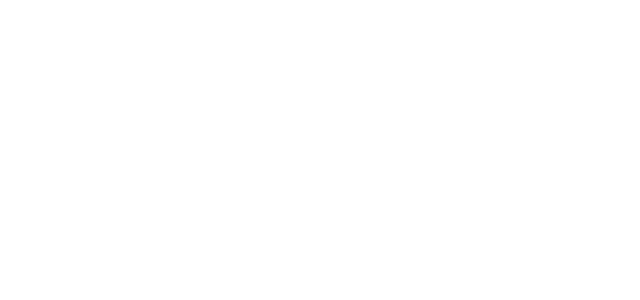
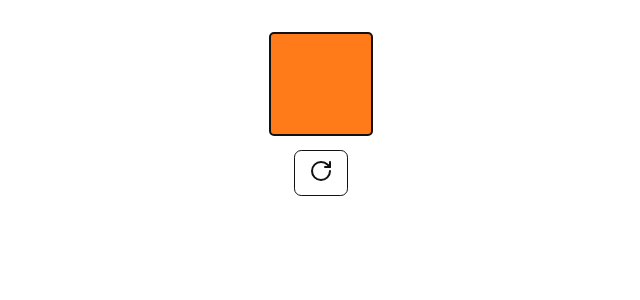
Before and after one commit to JonusClapshaw/React-Animation-Demo, a React (Vite) app: page / in a window 1280 px wide. Shown: the top 300 px of the page, without its empty margins (623-1263 px from the left). Built offline with nearby package versions, Linux system fonts and the light colour scheme.

Commit message:
Basic set for showcase

```diff
--- a/package.json
+++ b/package.json
@@ -10,7 +10,11 @@
     "preview": "vite preview"
   },
   "dependencies": {
+    "framer-motion": "^12.40.0",
+    "lucide-react": "^1.3.0",
+    "motion": "^12.40.0",
     "react": "^19.2.6",
+    "react-code-blocks": "^0.1.6",
     "react-dom": "^19.2.6"
   },
   "devDependencies": {
--- a/src/App.jsx
+++ b/src/App.jsx
@@ -1,11 +1,16 @@
 import { useState } from 'react'
+import { motion } from "motion/react"
+
+import Header from './components/Header'
+import Box from './components/Simple-Box-Roll'
+
 import './App.css'
 
 function App() {
 
   return (
     <>
-
+      <Box />
     </>
   )
 }
--- /dev/null
+++ b/src/components/Header.jsx
@@ -0,0 +1,10 @@
+export default function Header() {
+    return (
+        <div className="Header-Container">
+            <h1>Animation Demo</h1>
+            <p>topic</p>
+            <p>topic</p>
+            <p>topic</p>
+        </div>
+    )
+}
--- /dev/null
+++ b/src/components/Simple-Box-Roll.css
@@ -0,0 +1,33 @@
+.anim-con-1 {
+	display: flex;
+	align-items: flex-start;
+	gap: 1.5rem;
+	padding: 1.5rem;
+}
+
+.code {
+	max-width: 42rem;
+	width: 100%;
+}
+
+.box-anim {
+	display: grid;
+	place-items: center;
+	min-width: 50%;
+	min-height: 50%;
+	gap: 0.85rem;
+}
+
+.rotate-btn {
+	border: 1px solid #111;
+	background: #fff;
+	color: #111;
+	padding: 0.55rem 0.9rem;
+	border-radius: 0.45rem;
+	font-size: 0.95rem;
+	cursor: pointer;
+}
+
+.rotate-btn:hover {
+	background: #f4f4f4;
+}
--- /dev/null
+++ b/src/components/Simple-Box-Roll.jsx
@@ -0,0 +1,59 @@
+import { useState } from 'react'
+import { CodeBlock, dracula } from 'react-code-blocks';
+import { motion } from "motion/react"
+import { RotateCw } from 'lucide-react';
+import './Simple-Box-Roll.css'
+
+
+export default function Box({ code = '', language = 'jsx' } = {}) {
+    const [rotation, setRotation] = useState(0)
+    const displayCode = code.trim().length > 0 ? code : boxAnimationCode
+
+    return (
+        <div className="anim-con-1">
+            <div className="code">
+                <CodeBlock
+                    text={displayCode}
+                    language={language}
+                    showLineNumbers={true}
+                    theme={dracula}
+                />
+            </div>
+            <div className="box-anim">
+                <motion.div
+                    style={box}
+                    animate={{ rotate: rotation }}
+                    transition={{ duration: 1.2, ease: "linear" }}
+                />
+                <button
+                    type="button"
+                    className="rotate-btn"
+                    onClick={() => setRotation((prev) => prev + 90)}
+                >
+                    <RotateCw />
+                </button>
+            </div>
+        </div>
+    )
+}
+
+const box = {
+    width: 100,
+    height: 100,
+    backgroundColor: "var(--hue-1, #ff7a18)",
+    color: "black",
+    borderRadius: 5,
+    border: '2px solid #111',
+}
+
+const boxAnimationCode = `const [rotation, setRotation] = useState(0)
+
+<motion.div
+    style={box}
+    animate={{ rotate: rotation }}
+    transition={{ duration: 1.2, ease: "linear" }}
+/>
+
+<button onClick={() => setRotation((prev) => prev + 90)}>
+    Rotate +90°
+</button>`
```
Also changed, not shown: notes.txt, 1 other file (tests, documents, lock files or other folders).
